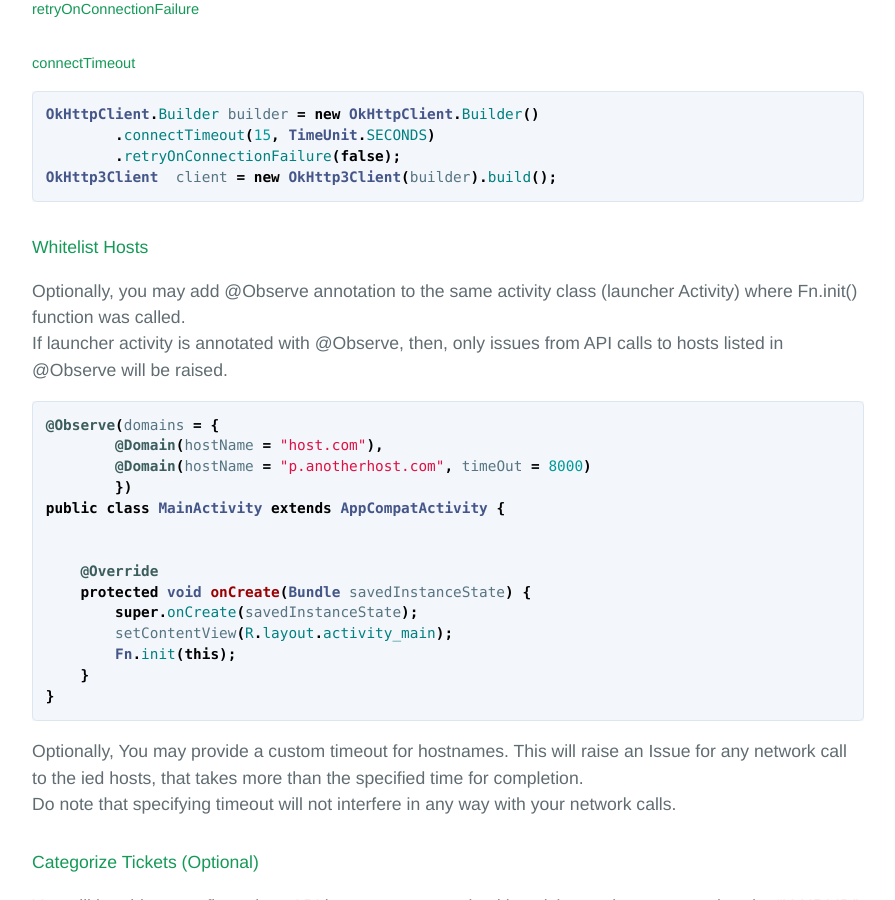
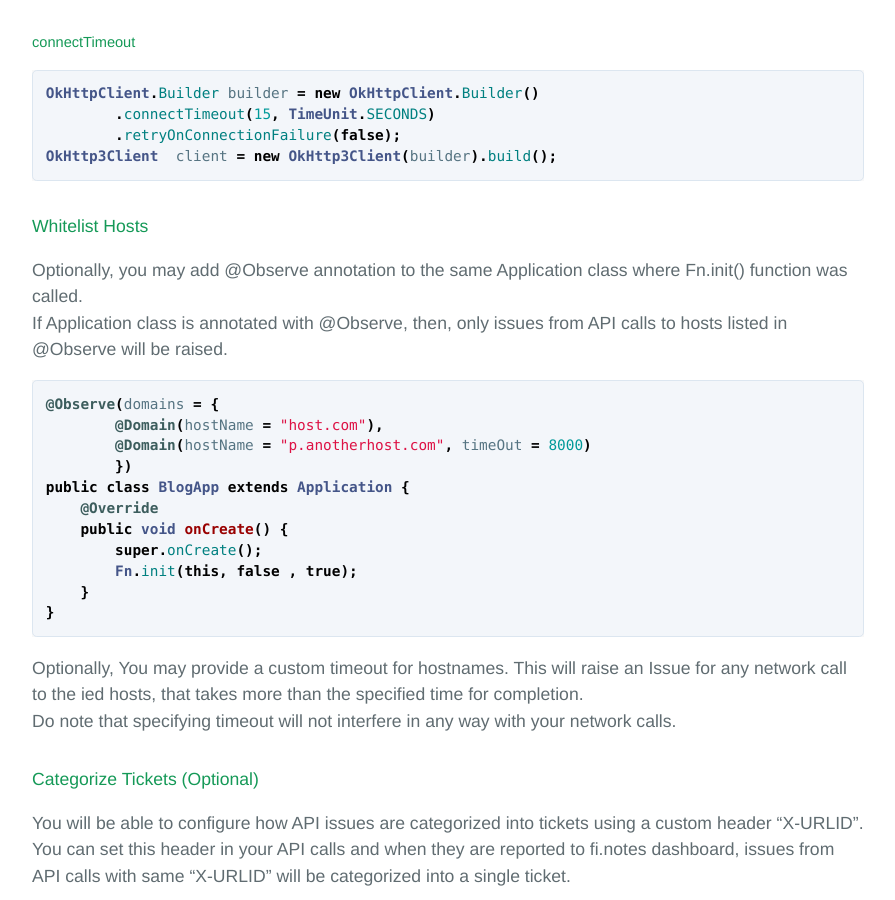
Before and after one commit to finotes/finotes.github.io, a Jekyll site: the page built from _posts/2018-02-02-java-docs.md, in a window 1280 px wide and 900 px high, scrolled down 5083 px. Shown: the whole window, without its empty margins (192-1087 px from the left). Built offline with Jekyll 4.4.1, drawn with Linux system fonts in a browser that asks for light colours; some web fonts are replaced.

Commit message:
Update 2018-02-02-java-docs.md

````diff
--- a/_posts/2018-02-02-java-docs.md
+++ b/_posts/2018-02-02-java-docs.md
@@ -138,7 +138,6 @@ public class BlogApp extends Application {
 //        Fn.issue(this, "Test Issue", Severity.MINOR);
     }
 }
-
 ```
 
 ### Listen for Issue
@@ -205,22 +204,19 @@ OkHttp3Client  client = new OkHttp3Client(builder).build();
 ```
 
 #### Whitelist Hosts
-Optionally, you may add @Observe annotation to the same activity class (launcher Activity) where Fn.init() function was called.
-If launcher activity is annotated with @Observe, then, only issues from API calls to hosts listed in @Observe will be raised.
+Optionally, you may add @Observe annotation to the same Application class where Fn.init() function was called.
+If Application class is annotated with @Observe, then, only issues from API calls to hosts listed in @Observe will be raised.
 
 ```java
 @Observe(domains = {
         @Domain(hostName = "host.com"),
         @Domain(hostName = "p.anotherhost.com", timeOut = 8000)
         })
-public class MainActivity extends AppCompatActivity {
-
-
+public class BlogApp extends Application {
     @Override
-    protected void onCreate(Bundle savedInstanceState) {
-        super.onCreate(savedInstanceState);
-        setContentView(R.layout.activity_main);
-        Fn.init(this);
+    public void onCreate() {
+        super.onCreate();
+        Fn.init(this, false , true);
     }
 }
 ```
````
